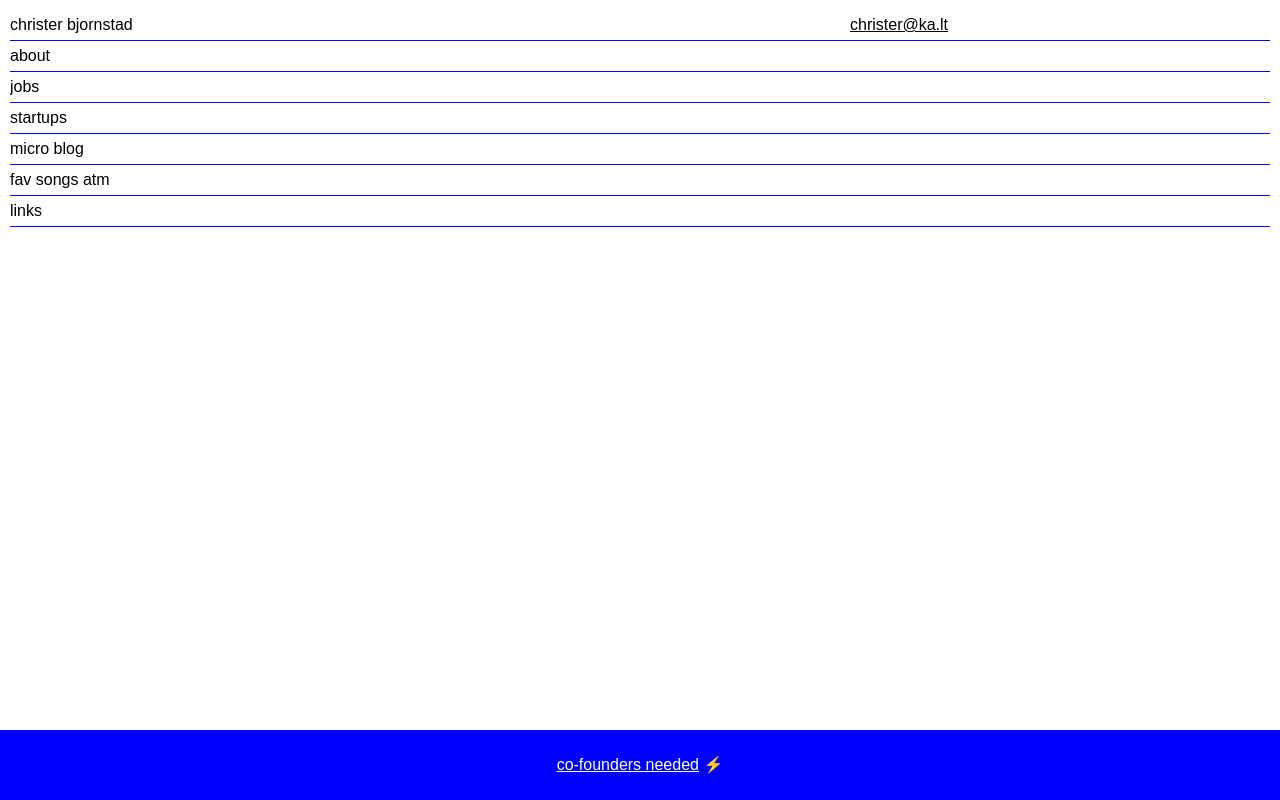
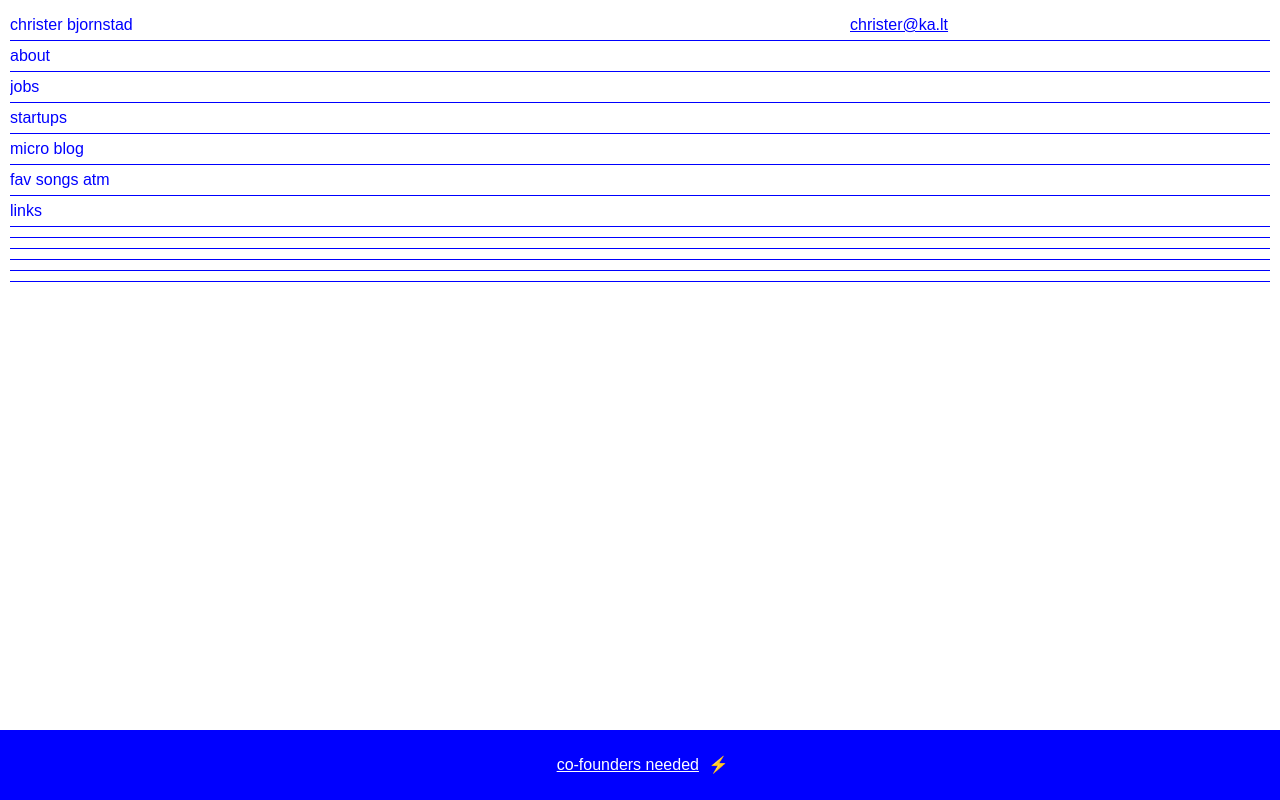
Before and after one commit to justchrister/justchrister, a plain HTML site: page website/index.html in a window 1280 px wide. Drawn offline with Linux system fonts and the light colour scheme; a web font is replaced by a local one.

Commit message:
Update index.html

```diff
--- a/website/index.html
+++ b/website/index.html
@@ -29,6 +29,7 @@
         font-size: 100%;
         font: inherit;
         vertical-align: baseline;
+        color:blue;
       }
       footer, header, menu, nav, section {
         display: block;
@@ -75,7 +76,7 @@
 
         line-height:30px;
       }
-      .banner{
+      footer{
         background:blue;
         color:white;
         position:fixed;
@@ -135,7 +136,6 @@
         margin:auto;
         margin-bottom:5px;
       }
-      main{padding-bottom:100px;}
       date{
         display:grid;
         grid-template-columns: 1fr 1fr 1fr;
@@ -154,14 +154,21 @@
         margin:0;
       }
       article p{
-        color: #333;
+        color: blue;
+        opacity:0.8;
+      }
+      .line{
+        margin-top: 10px;
+        width:100%;
+        height:1px;
+        background:blue;
+      }
+      main{
+        margin-bottom: 100px;
       }
     </style>
   </head>
   <body>
-    <div class="banner">
-      <a href="https://ka.lt/jobs">co-founders needed</a> ⚡️</li>
-    </div>
     <header>
       <h1>christer bjornstad</h1>
       <a href="mailto:christer@ka.lt">christer@ka.lt</a>
@@ -187,7 +194,7 @@
             <date>
               <span class="from">2022</span>
               <span class="delimiter">—</span>
-              <span class="to">2024</span>
+              <span class="to">now</span>
             </date>
           </div>
           <p>Product lead and team lead</p>
@@ -312,7 +319,11 @@
           <a href="https://tiktok.com/justchrister">tiktok</a>
         </p>
       </section>-->
+      <div class="line"></div><div class="line"></div><div class="line"></div><div class="line"></div><div class="line"></div>
     </main>
+    <footer>
+      <a href="https://ka.lt/jobs">co-founders needed</a> ⚡️
+    </footer>
   </body>
   <script>
     function toggle(element) {
```
